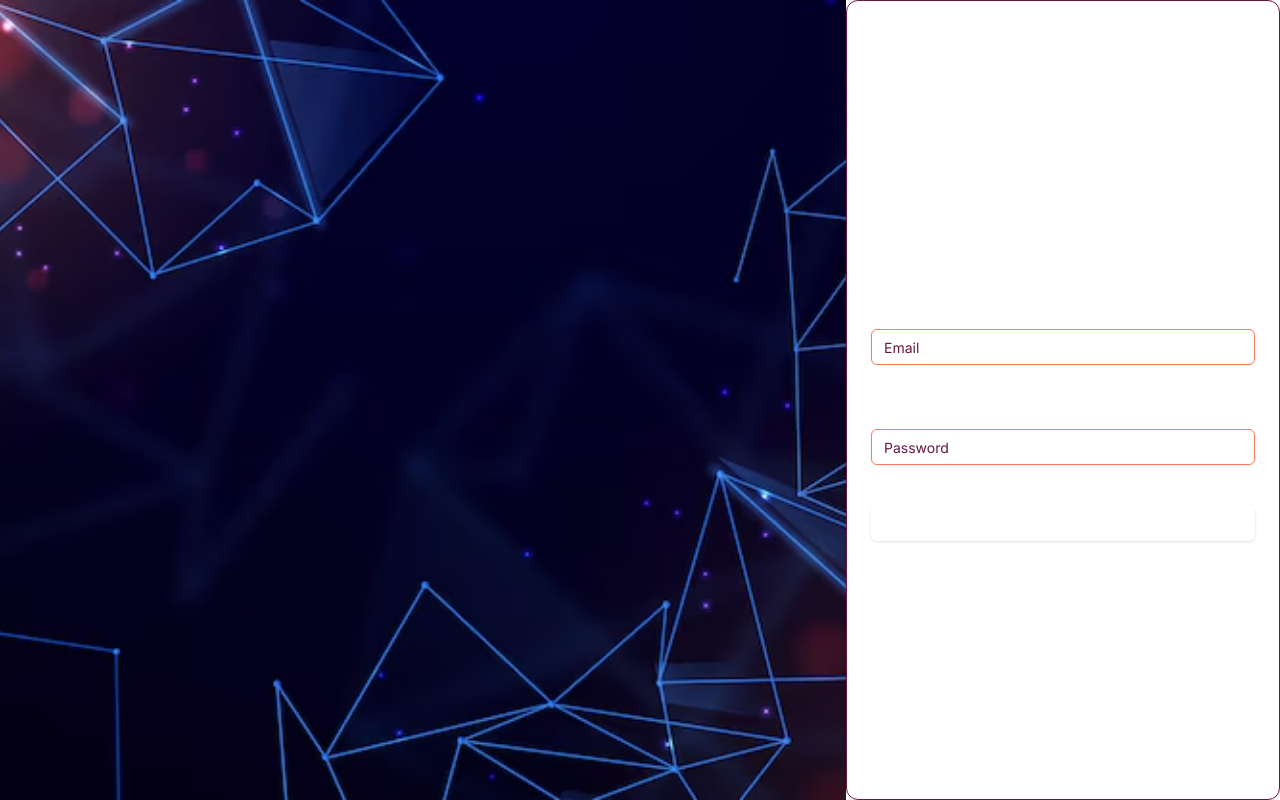
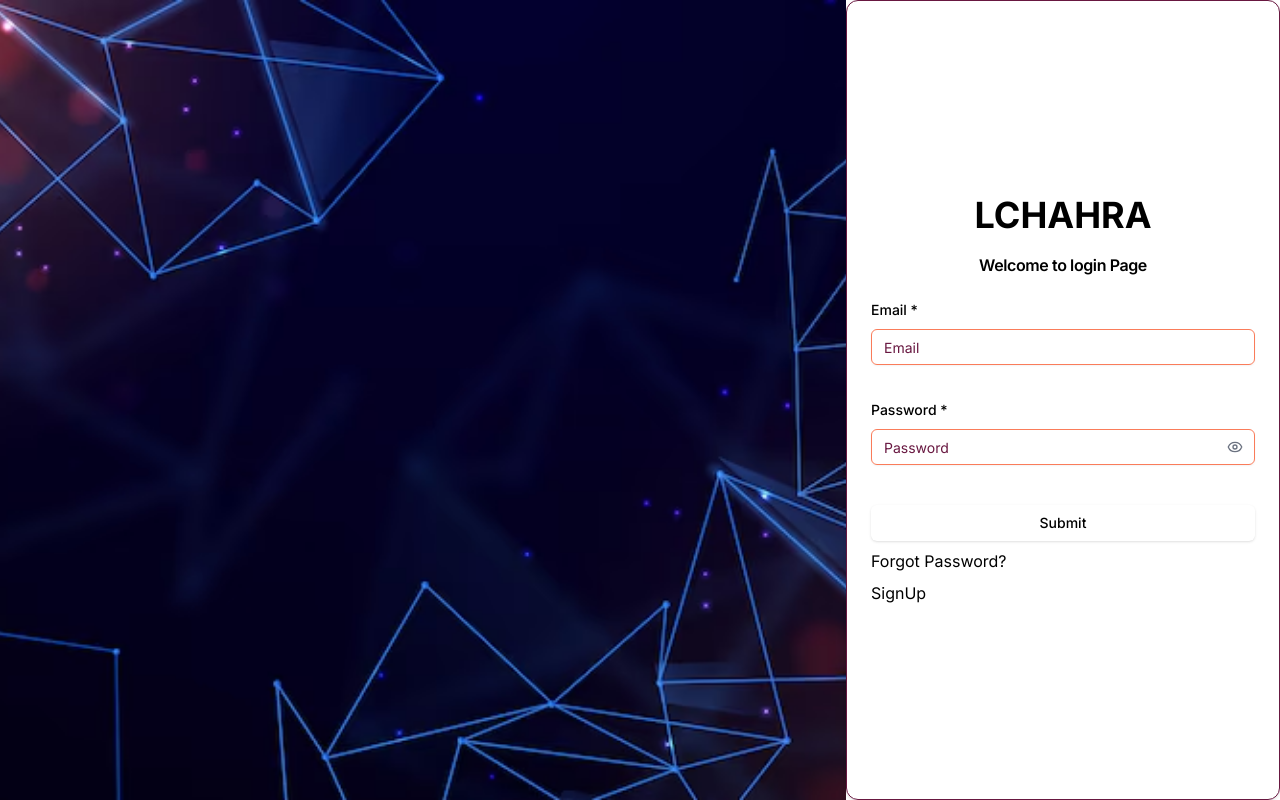
Before and after one commit to naeemm8902/Lchahra-frontend, a Next.js app: page /login in a window 1280 px wide. Built offline with nearby package versions, Linux system fonts and the light colour scheme.

Commit message:
updated text and eye on login

```diff
--- a/src/app/login/code/page.tsx
+++ b/src/app/login/code/page.tsx
@@ -44,13 +44,13 @@
         }}
       ></div>
       <Card className=" h-screen w-fit">
-        <div className=" h-full flex justify-center items-center text-white ">
+        <div className=" h-full flex justify-center items-center text-black ">
           <div className=" px-4">
             <CardHeader>
               <h1 className="text-center text-4xl font-bold mb-4 cursor-pointer">
                 LCHAHRA
               </h1>
-              <CardTitle className="text-center text-white">
+              <CardTitle className="text-center text-black">
                 Please put activation code from your gmail
               </CardTitle>
             </CardHeader>
--- a/src/app/login/page.tsx
+++ b/src/app/login/page.tsx
@@ -19,7 +19,7 @@
 import { Input } from '@/components/ui/input';
 import Link from 'next/link';
 import useApiCall from '@/helpers/useApiCall';
-import { LoaderIcon } from 'lucide-react';
+import { LoaderIcon, Eye, EyeOff } from 'lucide-react';
 
 // Define the schema using zod
 const formSchema = z.object({
@@ -41,7 +41,7 @@
         }}
       ></div>
       <Card className=" h-screen w-fit">
-        <div className=" h-full flex justify-center items-center text-white">
+        <div className=" h-full flex justify-center items-center text-black">
           <div className=" px-4">
             <CardHeader>
               <h1 className="text-center text-4xl font-bold mb-4 cursor-pointer">
@@ -71,6 +71,7 @@
   const { toast } = useToast();
   const router = useRouter();
   const { error, isLoading, request } = useApiCall();
+  const [showPassword, setShowPassword] = useState(false);
 
   // Initialize the form with useForm and zodResolver
   const form = useForm({
@@ -151,12 +152,25 @@
             <FormItem>
               <FormLabel>Password *</FormLabel>
               <FormControl>
-                <Input
-                  placeholder="Password"
-                  type="password"
-                  {...field}
-                  className="sm:min-w-96"
-                />
+                <div className="relative">
+                  <Input
+                    placeholder="Password"
+                    type={showPassword ? "text" : "password"}
+                    {...field}
+                    className="sm:min-w-96"
+                  />
+                  <button
+                    type="button"
+                    onClick={() => setShowPassword(!showPassword)}
+                    className="absolute right-3 top-1/2 -translate-y-1/2"
+                  >
+                    {showPassword ? (
+                      <EyeOff className="h-4 w-4 text-gray-500" />
+                    ) : (
+                      <Eye className="h-4 w-4 text-gray-500" />
+                    )}
+                  </button>
+                </div>
               </FormControl>
               <FormDescription></FormDescription>
               <FormMessage />
--- a/src/app/login/signup/page.tsx
+++ b/src/app/login/signup/page.tsx
@@ -49,7 +49,7 @@
         }}
       ></div>
       <Card className=" h-screen w-fit">
-        <div className=" h-full flex justify-center items-center text-white">
+        <div className=" h-full flex justify-center items-center text-black">
           <div className=" px-4">
             <CardHeader>
               <h1 className="text-center text-4xl font-bold mb-4 cursor-pointer">
```
